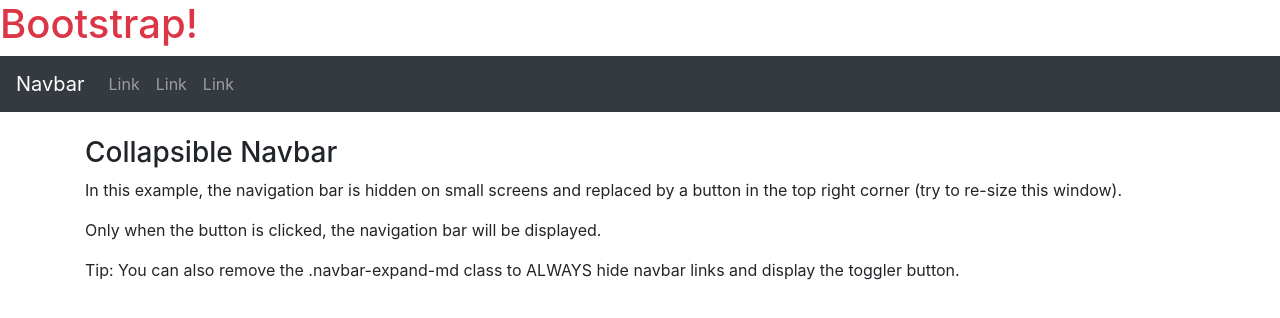
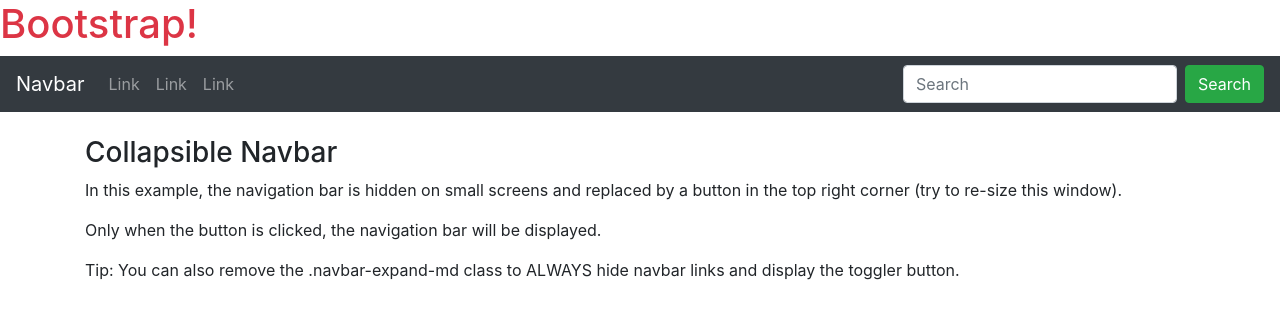
Before and after one commit to ElaheSmailpour/Bootstrap-navbar, a website: page index.html in a window 1280 px wide. Drawn offline with nearby package versions, Linux system fonts and the light colour scheme.

Commit message:
Input-search

```diff
--- a/index.html
+++ b/index.html
@@ -33,6 +33,10 @@
             </li>
           </ul>
         </div>
+        <form class="form-inline" action="#">
+            <input class="form-control mr-sm-2" type="text" placeholder="Search">
+            <button class="btn btn-success" type="submit">Search</button>
+          </form>
       </nav>
       <br>
 
```
